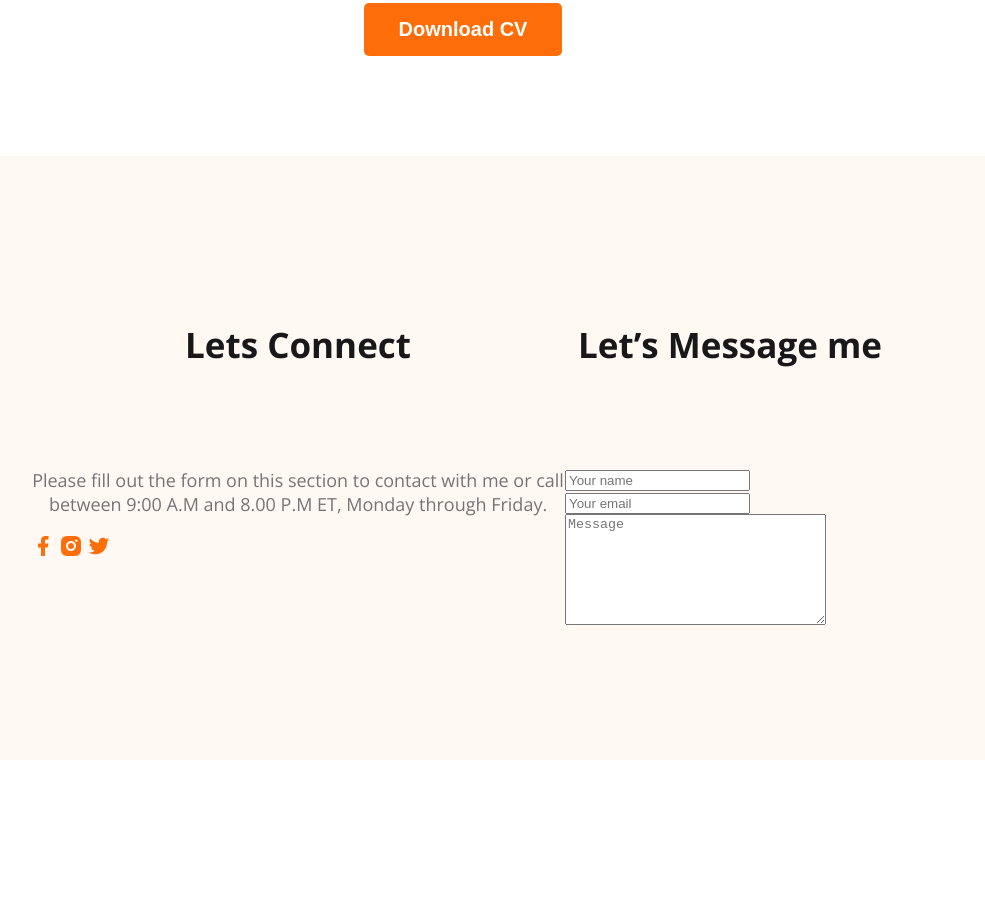
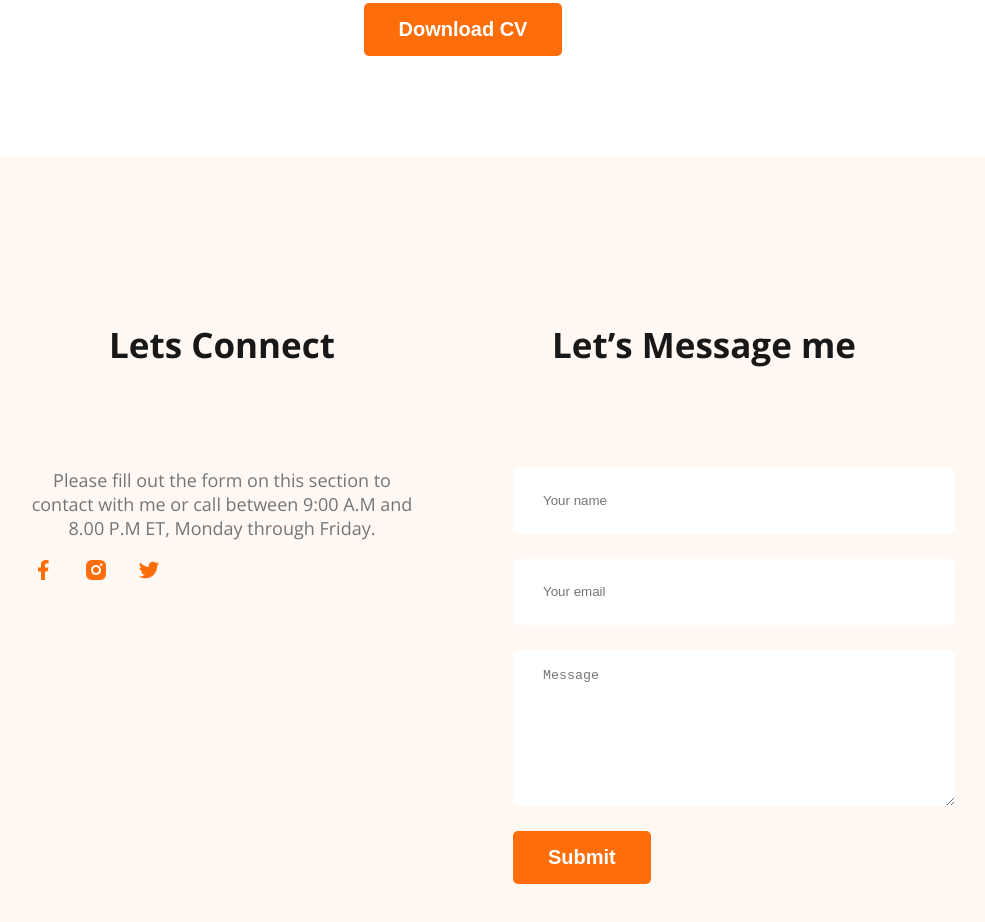
Before and after one commit to meheditonmoy/web-development-portfolio, a plain HTML site: page index.html in a window 1280 px wide. Shown: the part 3336-4258 px from the top of the page, without its empty margins (177-1162 px from the left). Before the commit the page ends 4104 px from the top, so only its background shows below. Drawn offline with nearby package versions, Linux system fonts and the light colour scheme.

Commit message:
added footer

```diff
--- a/index.html
+++ b/index.html
@@ -162,7 +162,7 @@
         </div>
         <div class="footer-column">
             <h3 class="section-title">Let’s Message me</h3>
-            <form action="">
+            <form class="contrat" action="">
                 <label for="name"></label>
                 <input type="text" class="name" id="name" placeholder="Your name">
 
@@ -170,6 +170,7 @@
                 <input type="email" name="email" id="email" placeholder="Your email">
 
                 <textarea name="message" id="message" cols="30" rows="7" placeholder="Message"></textarea>
+                <button class="btn-primary" type="submit">Submit</button>
             </form>
         </div>
 
--- a/style/portfolio.css
+++ b/style/portfolio.css
@@ -236,10 +236,43 @@ main section {
     text-align: center;
     margin-top: 50px;
 }
+
 /* footer style  */
-.footer{
+.footer {
     display: flex;
+    gap: 100px;
     background-color: #FFF8F3;
     margin-top: 100px;
     padding: 130px 200px;
 }
+
+.footer-column {
+    width: 50%;
+}
+.social-links a{
+    margin-right: 25px;
+}
+
+.contrat input {
+    display: block;
+    width: 100%;
+    height: 30px;
+    margin-bottom: 25px;
+    padding: 18px 30px;
+    color: var(--Dark-03, #757575);
+    border-radius: 5px;
+    background: var(--White-Color, #FFF);
+    border: 0;
+}
+
+.contrat textarea {
+    display: block;
+    width: 100%;
+    height: 120px;
+    margin-bottom: 25px;
+    padding: 18px 30px;
+    color: var(--Dark-03, #757575);
+    border-radius: 5px;
+    background: var(--White-Color, #FFF);
+    border: 0;
+}
```
